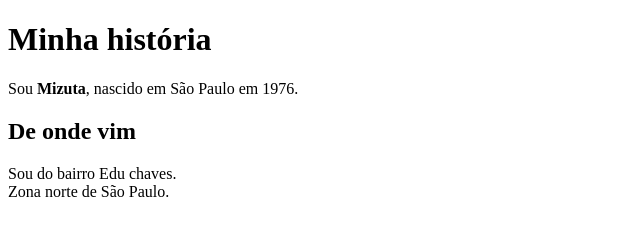
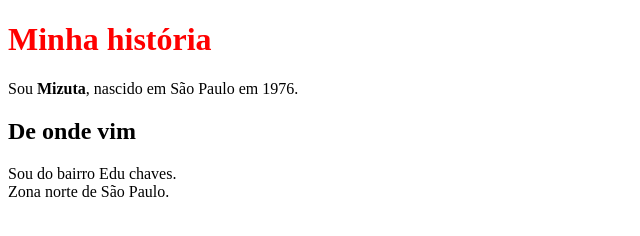
Before and after one commit to Dmizuta/AULA-2, a plain HTML site: page index.html in a window 1280 px wide. Shown: the whole page, without its empty margins (0-640 px from the left). Drawn offline with Linux system fonts and the light colour scheme.

Commit message:
feat: mudanca de cor

```diff
--- a/index.html
+++ b/index.html
@@ -8,7 +8,7 @@
 </head>
 
 <body>
-    <h1>Minha história</h1>
+    <h1 style="color: red;">Minha história</h1>
     <p>Sou <strong> Mizuta</strong>, nascido em São Paulo em 1976.</p>
     <h2>De onde vim</h2>
     <p>Sou do bairro Edu chaves.<br/>Zona norte de São Paulo.</p>
```
